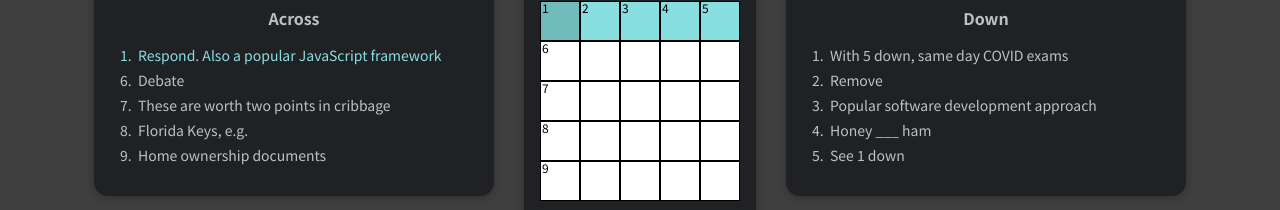
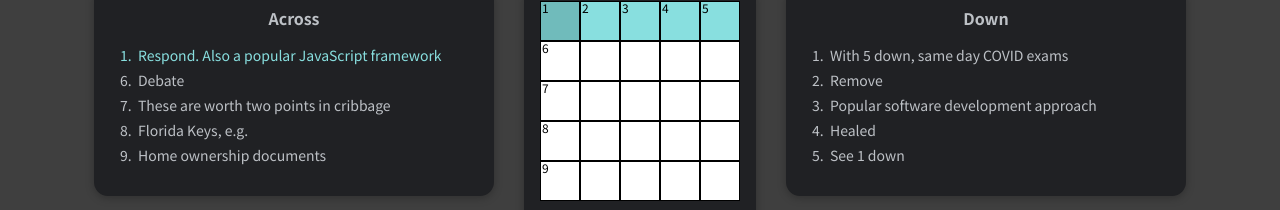
Before and after one commit to bka04/bka, a React (Create React App) app: page /games in a window 1280 px wide. Shown: the part 184-394 px from the top of the page. Built offline with nearby package versions, Linux system fonts and the light colour scheme.

Commit message:
Update variable name and clue

```diff
--- a/src/pages/Games.js
+++ b/src/pages/Games.js
@@ -1,6 +1,6 @@
 import Crossword from "../components/games/Crossword";
 
-const DUMMYDATA = [];
+const CELLDATA = [];
 for (let i = 1; i < 26; i++) {
   let focus = false;
   if (i === 1) {
@@ -16,7 +16,7 @@ for (let i = 1; i < 26; i++) {
   //   locked = true;
   // }
 
-  DUMMYDATA.push({
+  CELLDATA.push({
     id: i,
     disabled,
     focus,
@@ -46,14 +46,14 @@ const DOWNCLUES = [
   { number: 1, text: "With 5 down, same day COVID exams" },
   { number: 2, text: "Remove" },
   { number: 3, text: "Popular software development approach" },
-  { number: 4, text: "Honey ___ ham" },
+  { number: 4, text: "Healed" },
   { number: 5, text: "See 1 down" },
 ];
 
 const Games = (props) => {
   return (
     <Crossword
-      initialCrosswordData={DUMMYDATA}
+      initialCrosswordData={CELLDATA}
       acrossClues={ACROSSCLUES}
       downClues={DOWNCLUES}
       answers={ANSWERS}
```
